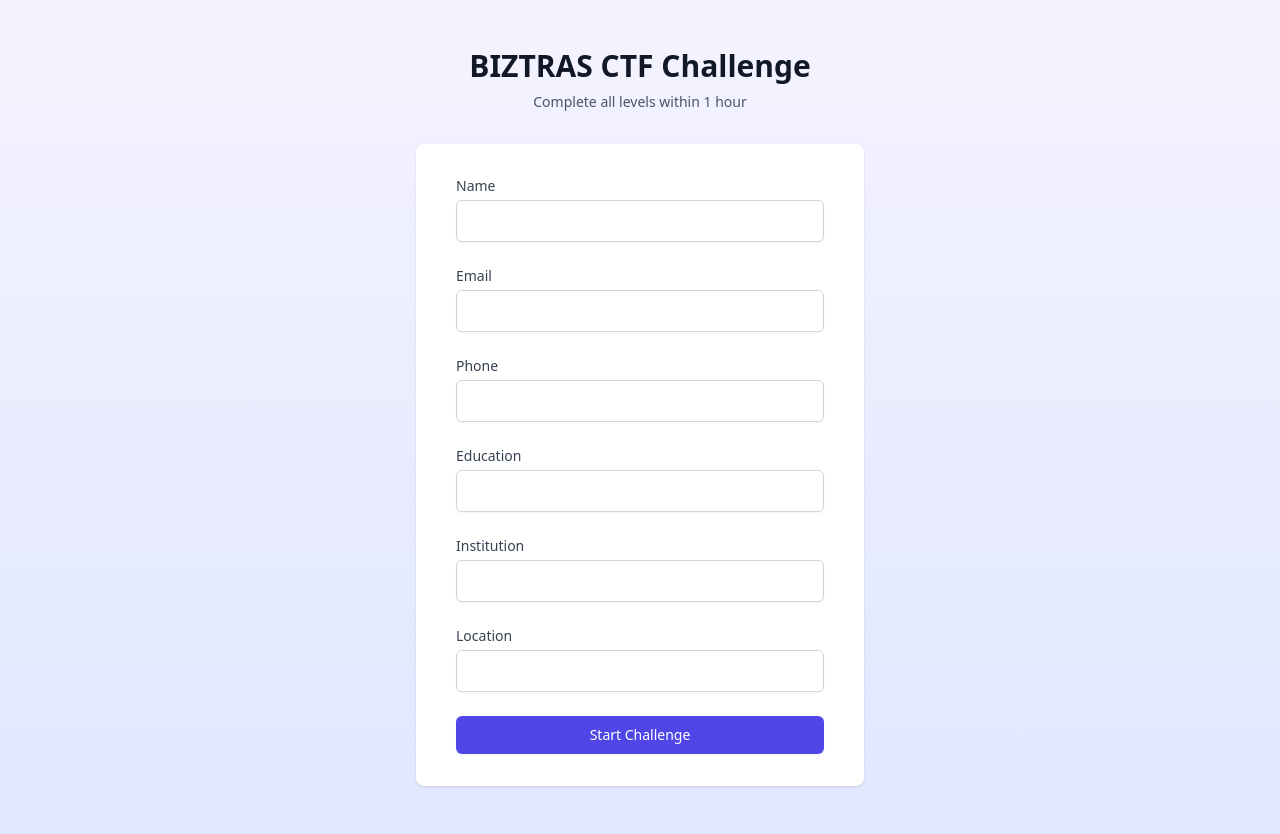
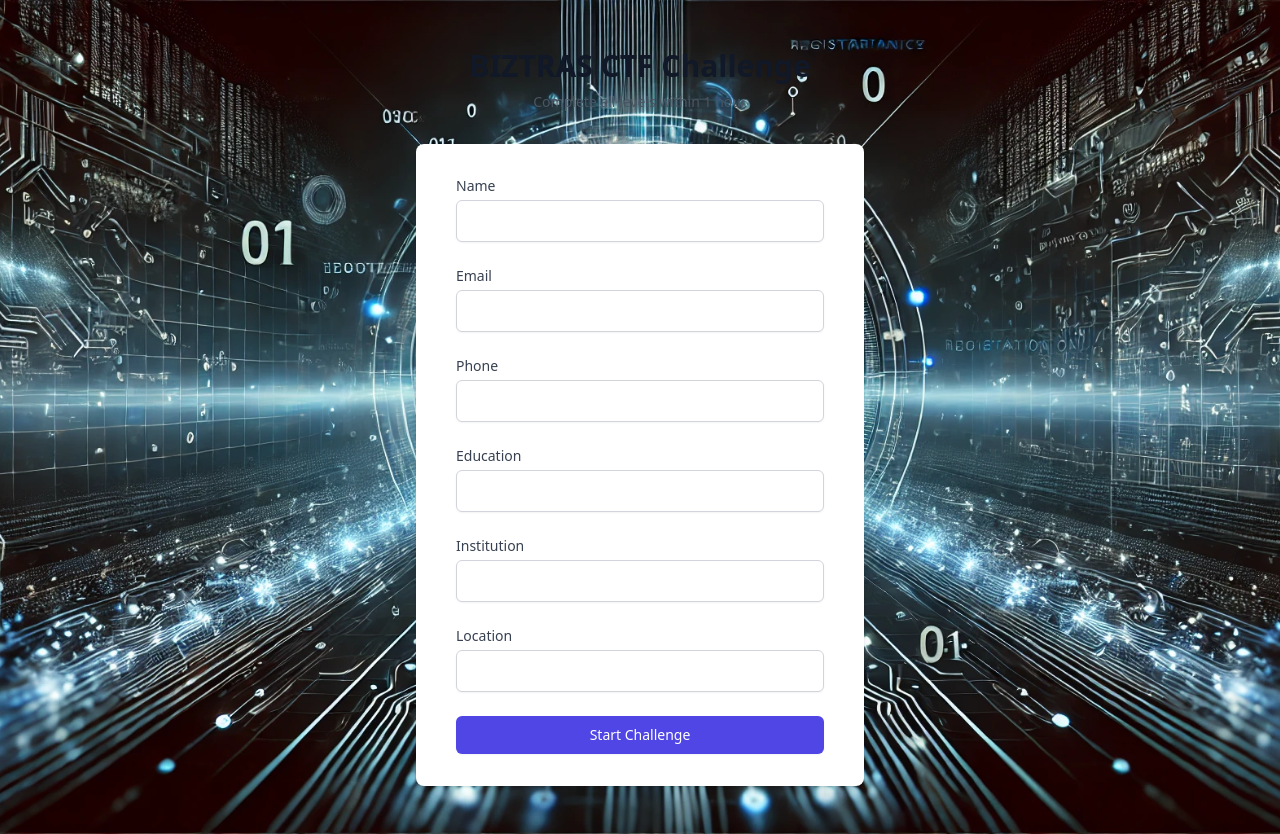
Before and after one commit to sadhef/bizclient, a React (Create React App) app: page / in a window 1280 px wide. Built offline with nearby package versions, Linux system fonts and the light colour scheme; a web font is replaced by a local one.

Commit message:
first commit

```diff
--- a/src/components/Registration.js
+++ b/src/components/Registration.js
@@ -63,7 +63,15 @@
   };
 
   return (
-    <div className="min-h-screen bg-gradient-to-b from-violet-50 to-indigo-100 py-12 px-4 sm:px-6 lg:px-8">
+    <div
+      className="min-h-screen bg-gradient-to-b from-violet-50 to-indigo-100 py-12 px-4 sm:px-6 lg:px-8"
+      style={{
+        backgroundImage: "url('/Cyber.webp')",
+        backgroundSize: 'cover',
+        backgroundPosition: 'center',
+        backgroundRepeat: 'no-repeat',
+      }}
+    >
       <div className="max-w-md mx-auto">
         <div className="text-center mb-8">
           <h2 className="text-3xl font-extrabold text-gray-900">BIZTRAS CTF Challenge</h2>
```
Also changed, not shown: public/Cyber.webp (added).
